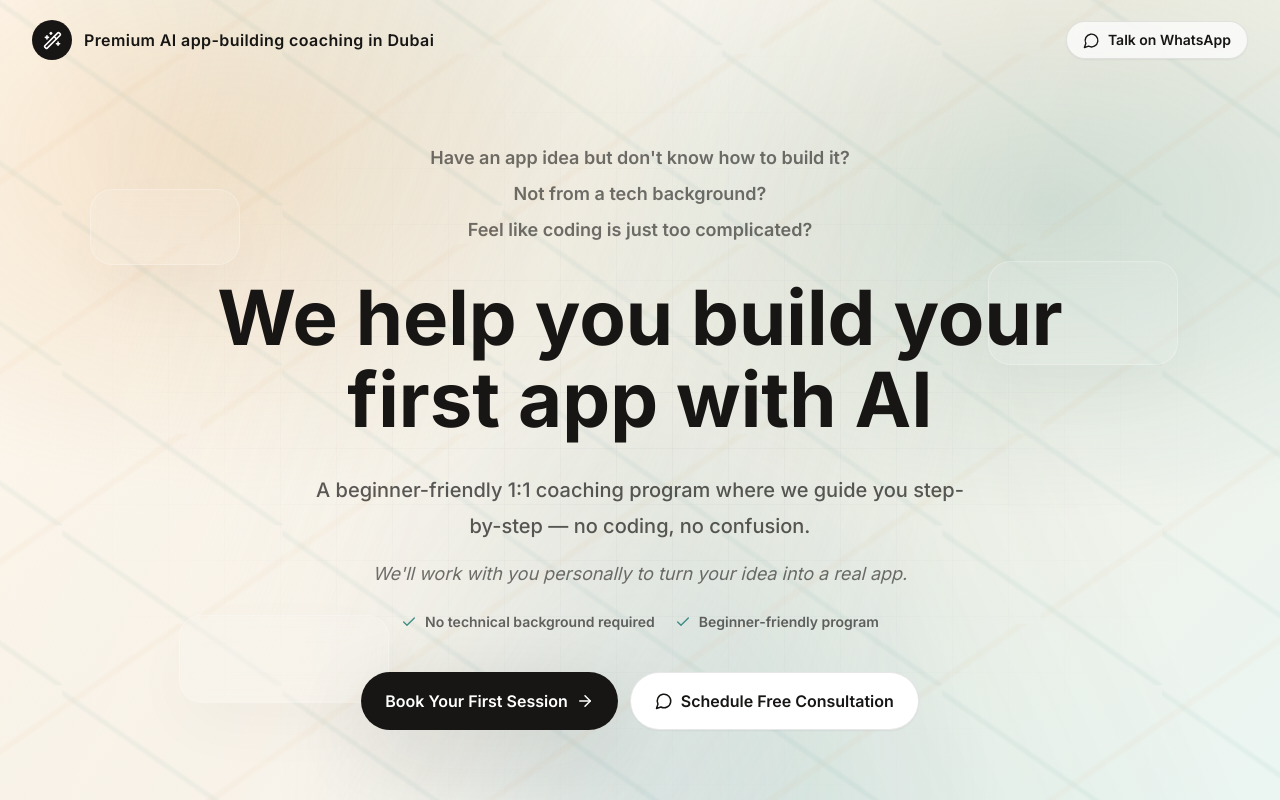
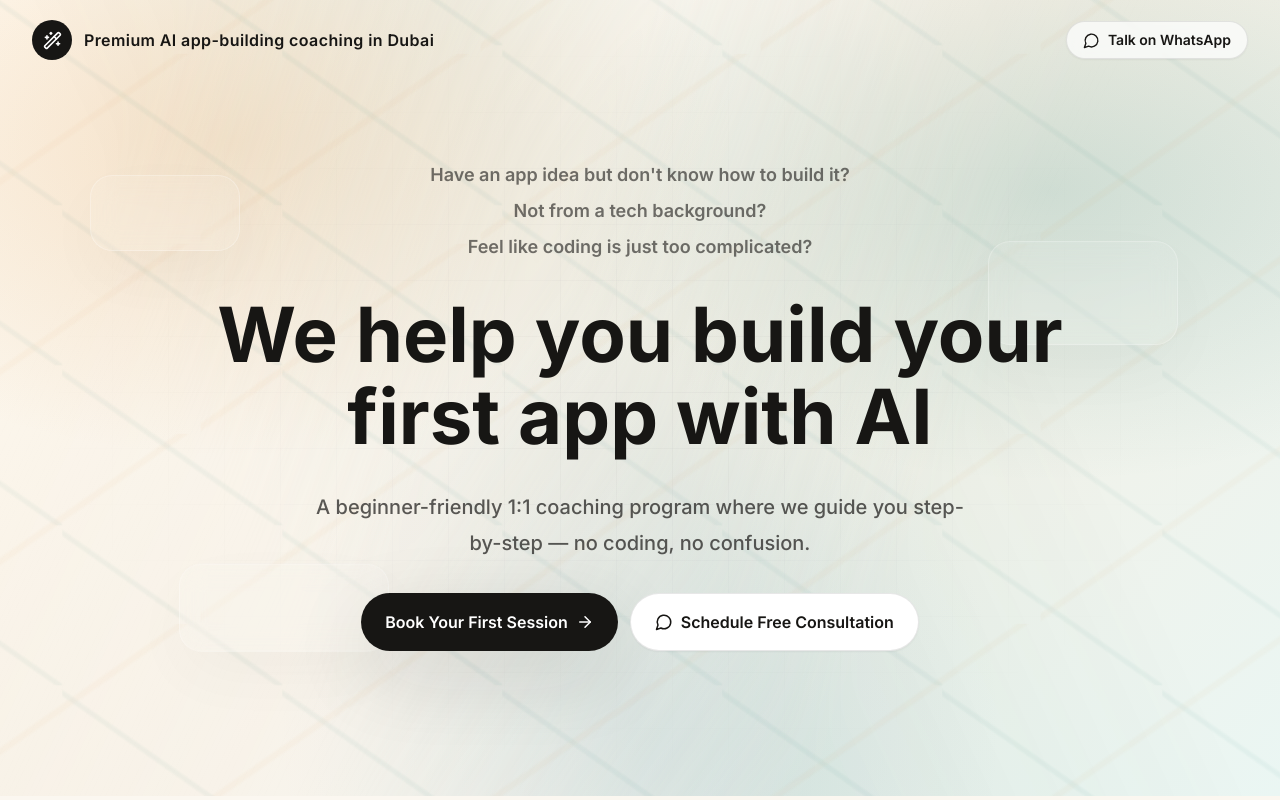
Before and after one commit to varjain11/ai-app-landing, a React (Vite) app: page / in a window 1280 px wide. Shown: the top 800 px of the page. Built offline with nearby package versions, Linux system fonts and the light colour scheme.

Commit message:
Simplify hero spacing

```diff
--- a/src/main.jsx
+++ b/src/main.jsx
@@ -169,21 +169,10 @@ function App() {
             <h1 className="mx-auto max-w-5xl text-4xl font-bold leading-[1.16] tracking-normal text-ink sm:text-5xl sm:leading-[1.12] lg:text-[4.35rem] lg:leading-[1.08] xl:text-[4.75rem]">
               We help you build your first app with AI
             </h1>
-              <p className="mx-auto mt-8 max-w-2xl text-lg font-medium leading-8 text-ink/70 sm:text-xl sm:leading-9">
+            <p className="mx-auto mt-8 max-w-2xl text-lg font-medium leading-8 text-ink/70 sm:text-xl sm:leading-9">
               A beginner-friendly 1:1 coaching program where we guide you step-by-step — no coding, no confusion.
             </p>
-            <p className="mx-auto mt-4 max-w-xl text-base italic leading-7 text-ink/60 sm:text-lg">
-              We&apos;ll work with you personally to turn your idea into a real app.
-            </p>
-            <div className="mt-6 flex flex-col items-center justify-center gap-2 text-sm font-semibold text-ink/65 sm:flex-row sm:gap-5">
-              {["No technical background required", "Beginner-friendly program"].map((item) => (
-                <span key={item} className="inline-flex items-center gap-2">
-                  <Check size={16} className="text-palm/80" />
-                  {item}
-                </span>
-              ))}
-            </div>
-            <div className="mt-10 flex w-full flex-col justify-center gap-3 sm:w-auto sm:flex-row">
+            <div className="mt-8 flex w-full flex-col justify-center gap-3 sm:w-auto sm:flex-row">
               <a href="#lead-form" className="inline-flex items-center justify-center gap-2 rounded-full bg-ink px-6 py-4 text-base font-semibold text-white shadow-soft transition hover:-translate-y-0.5">
                 Book Your First Session
                 <ArrowRight size={18} />
```
